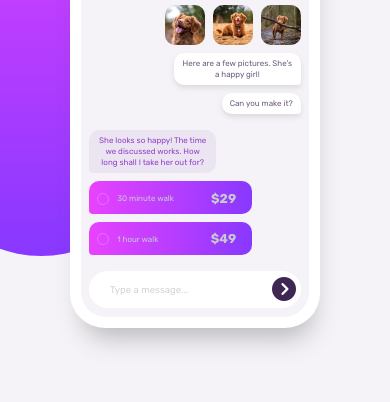
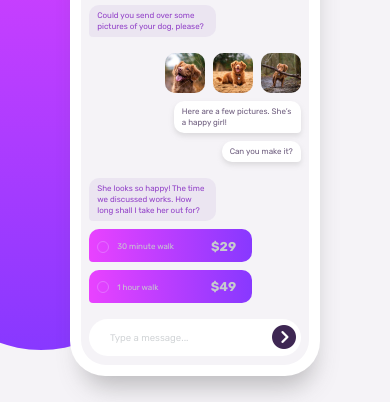
Before and after one commit to Roneeey/ChatAppDogWalking, a plain HTML site: page index.html in a window 390 px wide. Shown: the part 191-593 px from the top of the page. Drawn offline with Linux system fonts and the light colour scheme.

Commit message:
Add files via upload

```diff
--- a/styles.css
+++ b/styles.css
@@ -300,16 +300,19 @@ img {
     align-items: center;
     justify-content: center;
     gap: 5rem;
-    text-align: center;
+    margin-top: 3rem;
+    margin-bottom: 3rem;
   }
 
   .content {
     width: 85%;
+    text-align: center;
   }
 
   .background-graphic {
     width: 62%;
-    height: 53%;
+    height: 65%;
+    top: -3.5rem;
     left: -5rem;
   }
 }
```
